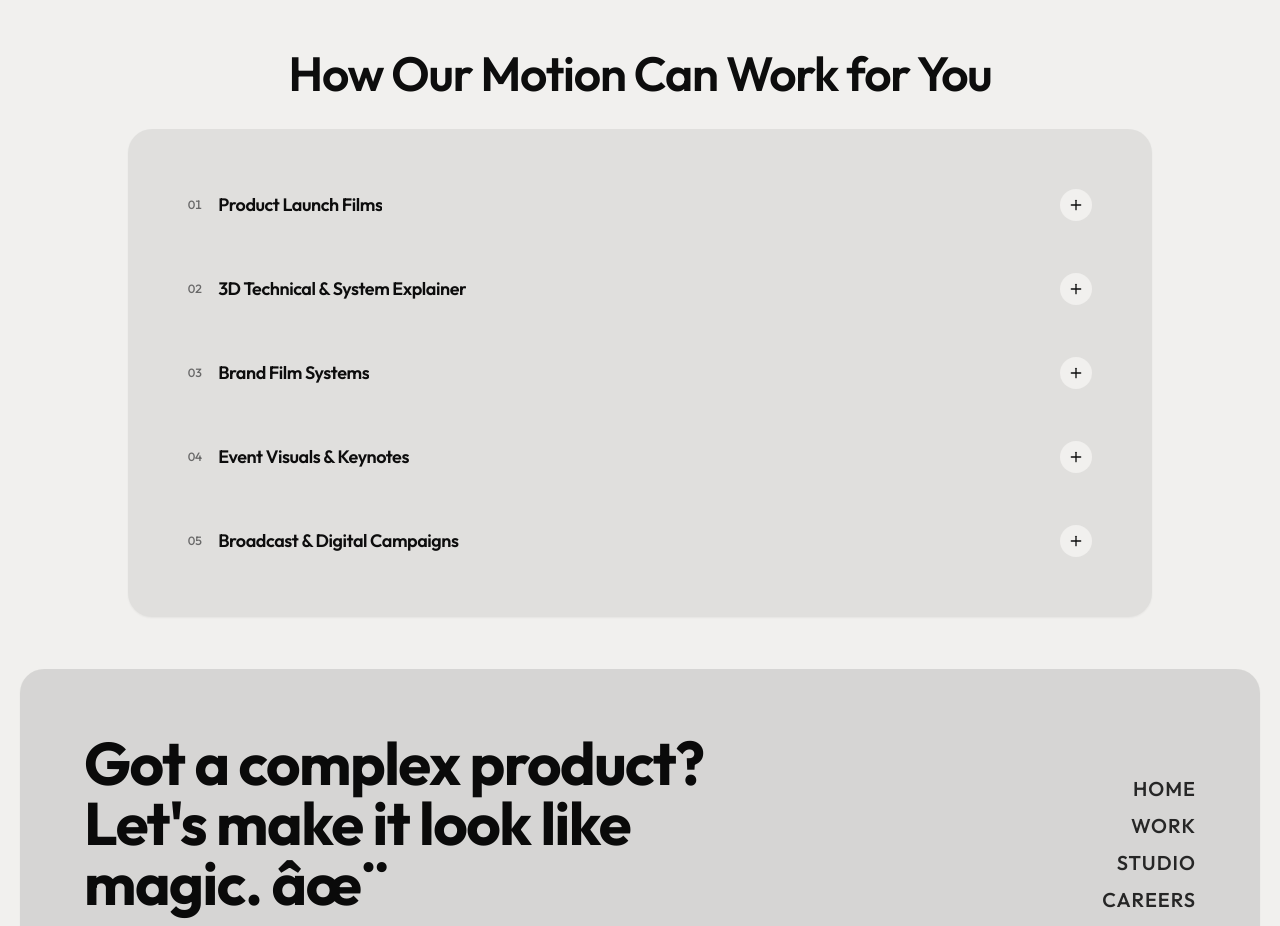
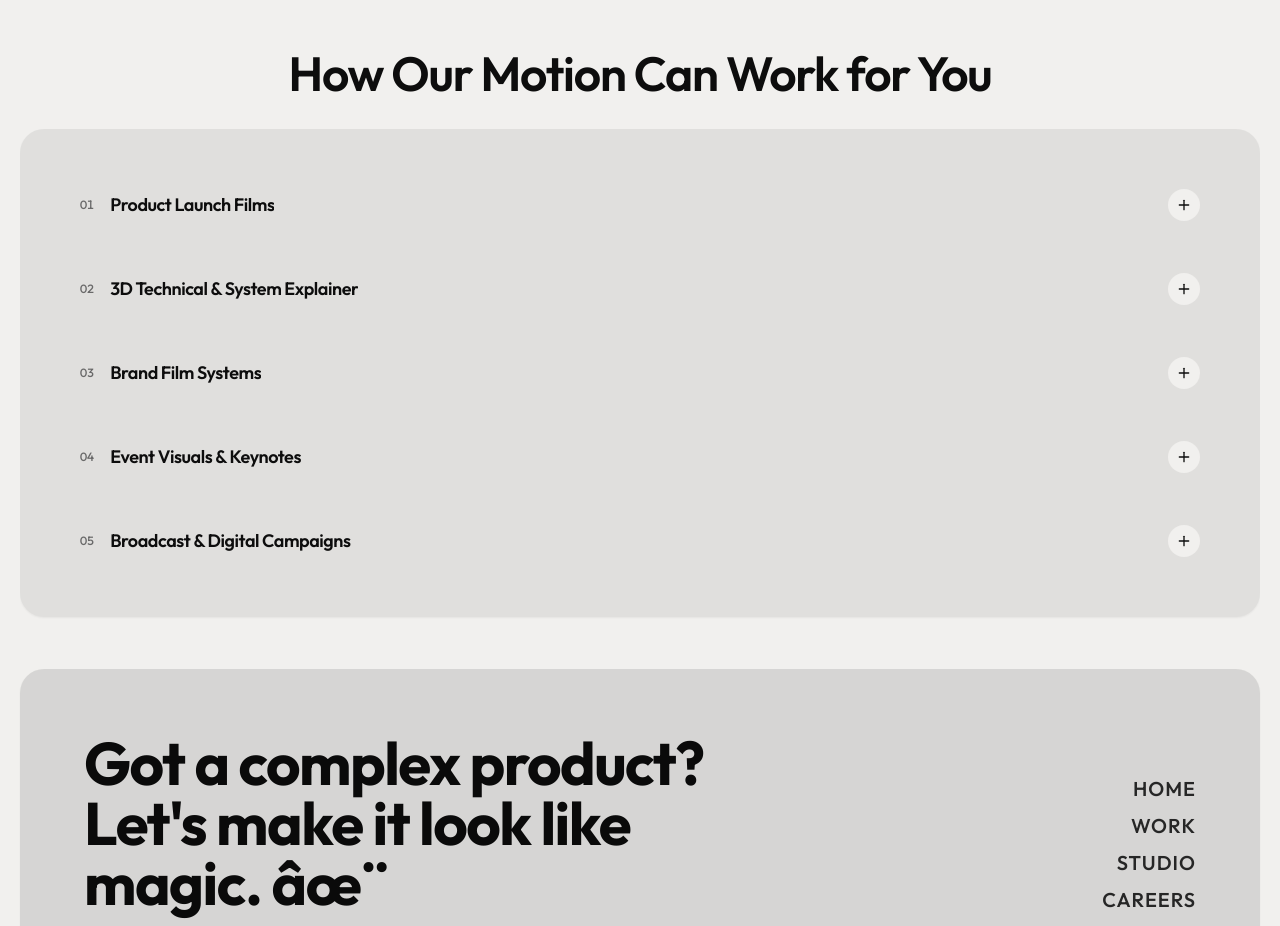
Before and after one commit to pixelgridstudios/PGS-Website-v1, a React (Vite) app: page / in a window 1280 px wide. Shown: the part 3320-4246 px from the top of the page. Built offline with nearby package versions, Linux system fonts and the light colour scheme.

Commit message:
Widen motion services accordion container to match site layout

```diff
--- a/src/pages/Home.tsx
+++ b/src/pages/Home.tsx
@@ -200,8 +200,8 @@ export const Home: React.FC = () => {
               </h2>
             </div>
 
-            {/* Clean Centered Accordion Card */}
-            <div data-reveal data-reveal-delay="100" className="mx-auto w-full max-w-5xl rounded-2xl sm:rounded-3xl bg-brand-muted p-4 sm:p-6 lg:p-10 shadow-sm dark:shadow-2xl border-0">
+            {/* Clean Full-Width Accordion Card */}
+            <div data-reveal data-reveal-delay="100" className="mx-auto w-full rounded-2xl sm:rounded-3xl bg-brand-muted p-4 sm:p-6 lg:p-10 shadow-sm dark:shadow-2xl border-0">
               <div
                 onMouseLeave={() => setOpenService(null)}
                 className="flex flex-col gap-3"
```
